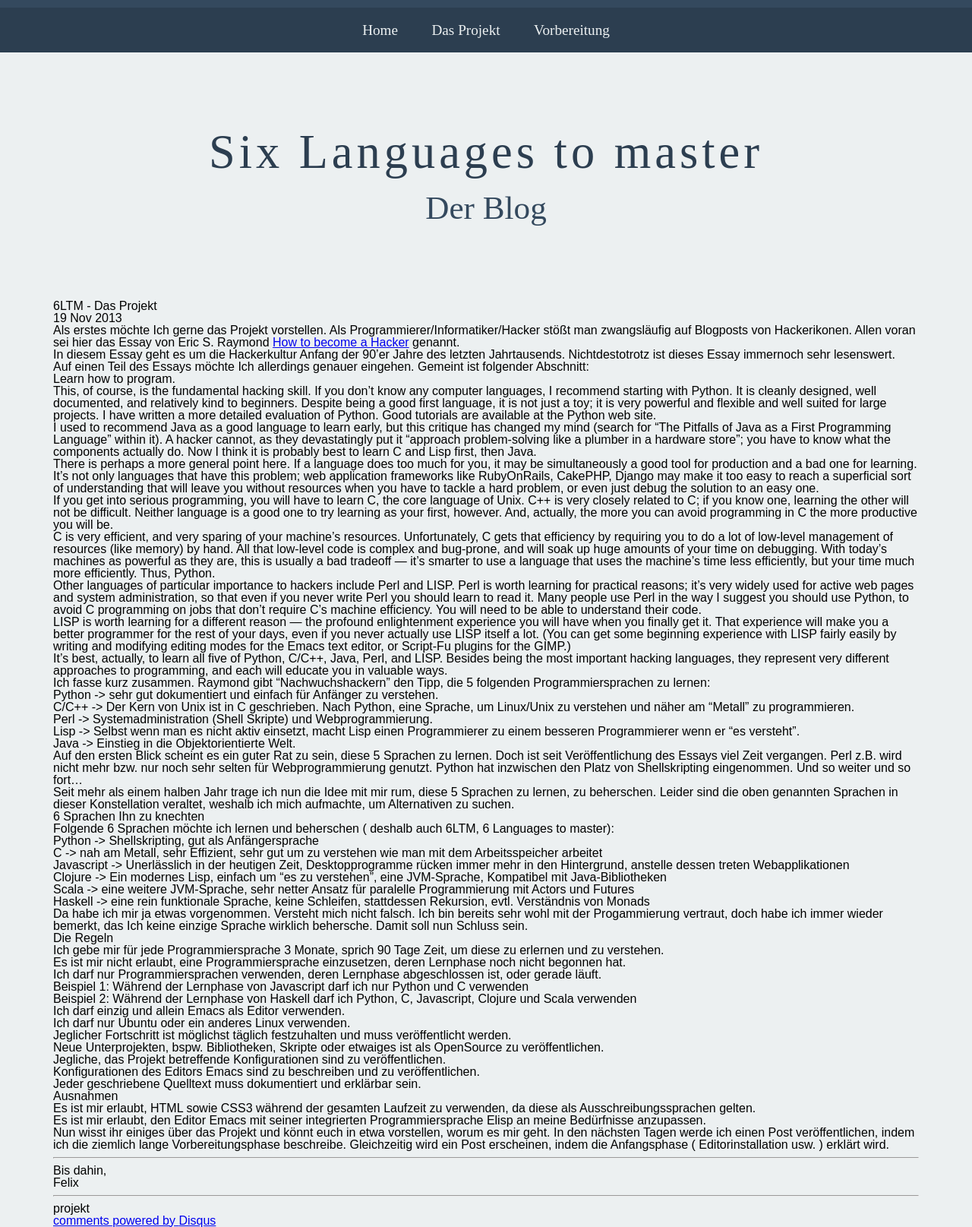
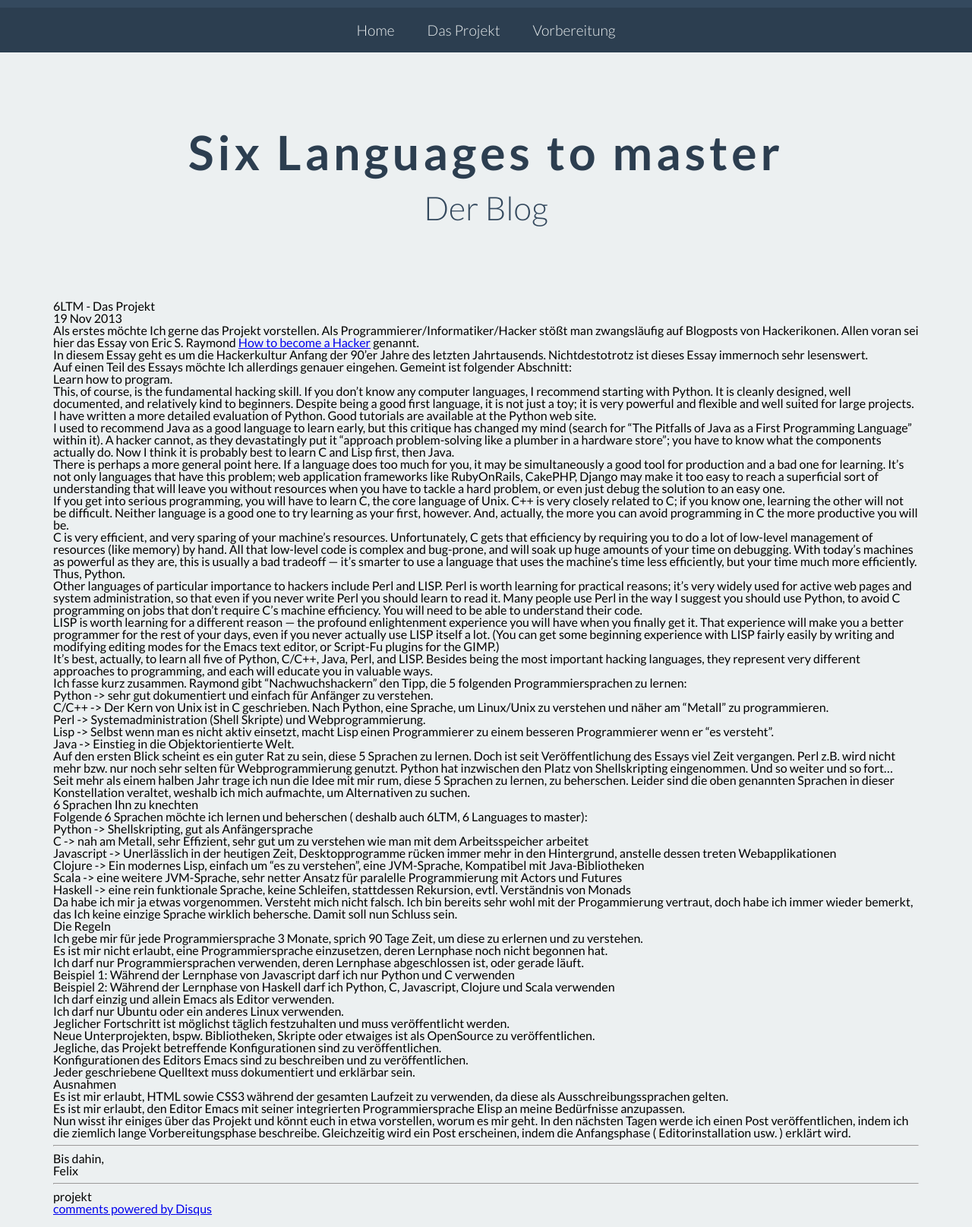
Before and after one commit to 6LTM/6ltm.github.io, a Jekyll site: the page built from _posts/2013-11-19-6ltm-das-projekt.md, in a window 1280 px wide. Shown: the whole page at 76% size. Built offline with Jekyll 4.4.1, drawn with Linux system fonts in a browser that asks for light colours; nearby versions of some CDN libraries; Markdown is read by kramdown in place of the engine named in the settings; comment, search, counter and statistics services are not loaded.

Commit message:
changed all fonts to Lato, added some weight to navigation and header

```diff
--- a/_sass/header.scss
+++ b/_sass/header.scss
@@ -5,9 +5,6 @@
 
 header{
     margin: 20px 10px;
-    font-family: "Montserrat";
-    font-weight: 400;
-
     @include breakpoint($tablet){
 	margin: 100px 0;
     }
@@ -17,6 +14,7 @@ header{
 	text-align: center;
 	color: $base2;
 	letter-spacing: 5px;
+        font-weight: 700;
 	@include breakpoint($phone){
 	    font-size: 2.9em;
 	}
@@ -33,6 +31,7 @@ header{
 	margin-top: 20px;
 	font-size: 0.9em;
 	color: $base1;
+        font-weight: 300;
 	@include breakpoint($phone){
 	    font-size: 1.8em;
 	}
--- a/_sass/navigation.scss
+++ b/_sass/navigation.scss
@@ -31,8 +31,7 @@
 		display: block;
 		text-decoration: none;
 		color: $base5;
-		font-family: "Montserrat";
-		font-weight: 400;
+                font-weight: 300;
 		font-size: 1.2em;
 		padding: 15px 0 15px 30px;
 		@include breakpoint(768px){
--- a/_sass/screen.scss
+++ b/_sass/screen.scss
@@ -14,7 +14,7 @@ body{
     background-color: $base5;
     border-top: 10px solid $base1;
     font-size: $default-font-size;
-    font-family: "Poiret", sans-serif;
+    font-family: "Lato", sans-serif;
 }
 
 #navigation, footer{
--- a/css/screen.css
+++ b/css/screen.css
@@ -72,7 +72,7 @@ body {
   background-color: #ecf0f1;
   border-top: 10px solid #34495e;
   font-size: 16px;
-  font-family: "Poiret", sans-serif;
+  font-family: "Lato", sans-serif;
 }
 
 /* line 20, ../_sass/screen.scss */
@@ -165,8 +165,7 @@ body {
   display: block;
   text-decoration: none;
   color: #ecf0f1;
-  font-family: "Montserrat";
-  font-weight: 400;
+  font-weight: 300;
   font-size: 1.2em;
   padding: 15px 0 15px 30px;
 }
@@ -176,12 +175,12 @@ body {
     padding: 20px;
   }
 }
-/* line 42, ../_sass/navigation.scss */
+/* line 41, ../_sass/navigation.scss */
 #navigation ul li a:hover {
   background-color: #34495e;
 }
 
-/* line 49, ../_sass/navigation.scss */
+/* line 48, ../_sass/navigation.scss */
 #nav-toggle {
   display: block;
   float: right;
@@ -193,7 +192,7 @@ body {
   margin-top: 10px;
 }
 @media (min-width: 768px) {
-  /* line 49, ../_sass/navigation.scss */
+  /* line 48, ../_sass/navigation.scss */
   #nav-toggle {
     display: none;
   }
@@ -202,8 +201,6 @@ body {
 /* line 6, ../_sass/header.scss */
 header {
   margin: 20px 10px;
-  font-family: "Montserrat";
-  font-weight: 400;
 }
 @media (min-width: 768px) {
   /* line 6, ../_sass/header.scss */
@@ -211,52 +208,54 @@ header {
     margin: 100px 0;
   }
 }
-/* line 15, ../_sass/header.scss */
+/* line 12, ../_sass/header.scss */
 header h1 {
   font-size: 1.8em;
   text-align: center;
   color: #2c3e50;
   letter-spacing: 5px;
+  font-weight: 700;
 }
 @media (min-width: 480px) {
-  /* line 15, ../_sass/header.scss */
+  /* line 12, ../_sass/header.scss */
   header h1 {
     font-size: 2.9em;
   }
 }
 @media (min-width: 768px) {
-  /* line 15, ../_sass/header.scss */
+  /* line 12, ../_sass/header.scss */
   header h1 {
     font-size: 3.2em;
   }
 }
 @media (min-width: 992px) {
-  /* line 15, ../_sass/header.scss */
+  /* line 12, ../_sass/header.scss */
   header h1 {
     font-size: 3.9em;
   }
 }
-/* line 31, ../_sass/header.scss */
+/* line 29, ../_sass/header.scss */
 header h3 {
   text-align: center;
   margin-top: 20px;
   font-size: 0.9em;
   color: #34495e;
+  font-weight: 300;
 }
 @media (min-width: 480px) {
-  /* line 31, ../_sass/header.scss */
+  /* line 29, ../_sass/header.scss */
   header h3 {
     font-size: 1.8em;
   }
 }
 @media (min-width: 768px) {
-  /* line 31, ../_sass/header.scss */
+  /* line 29, ../_sass/header.scss */
   header h3 {
     font-size: 2.4em;
   }
 }
 @media (min-width: 992px) {
-  /* line 31, ../_sass/header.scss */
+  /* line 29, ../_sass/header.scss */
   header h3 {
     font-size: 2.7em;
   }
```
Also changed, not shown: css/header.css (+10 -10 lines), css/navigation.css (+4 -5 lines).
